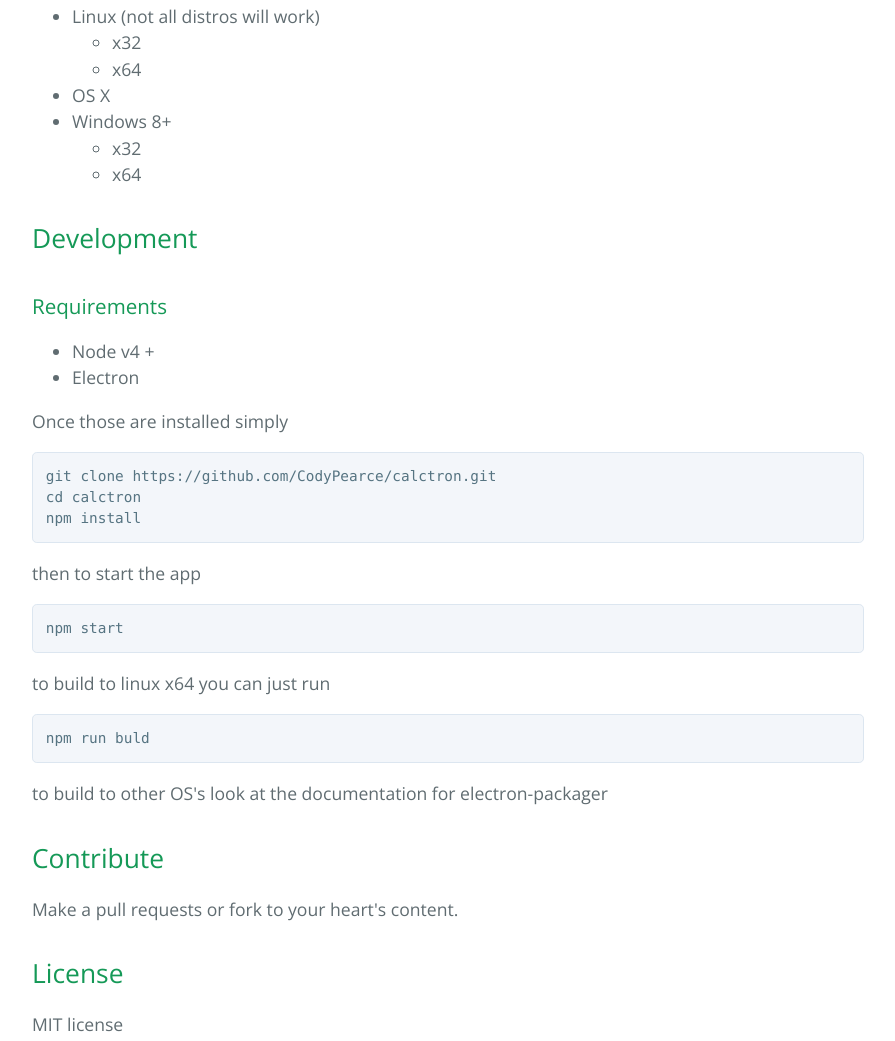
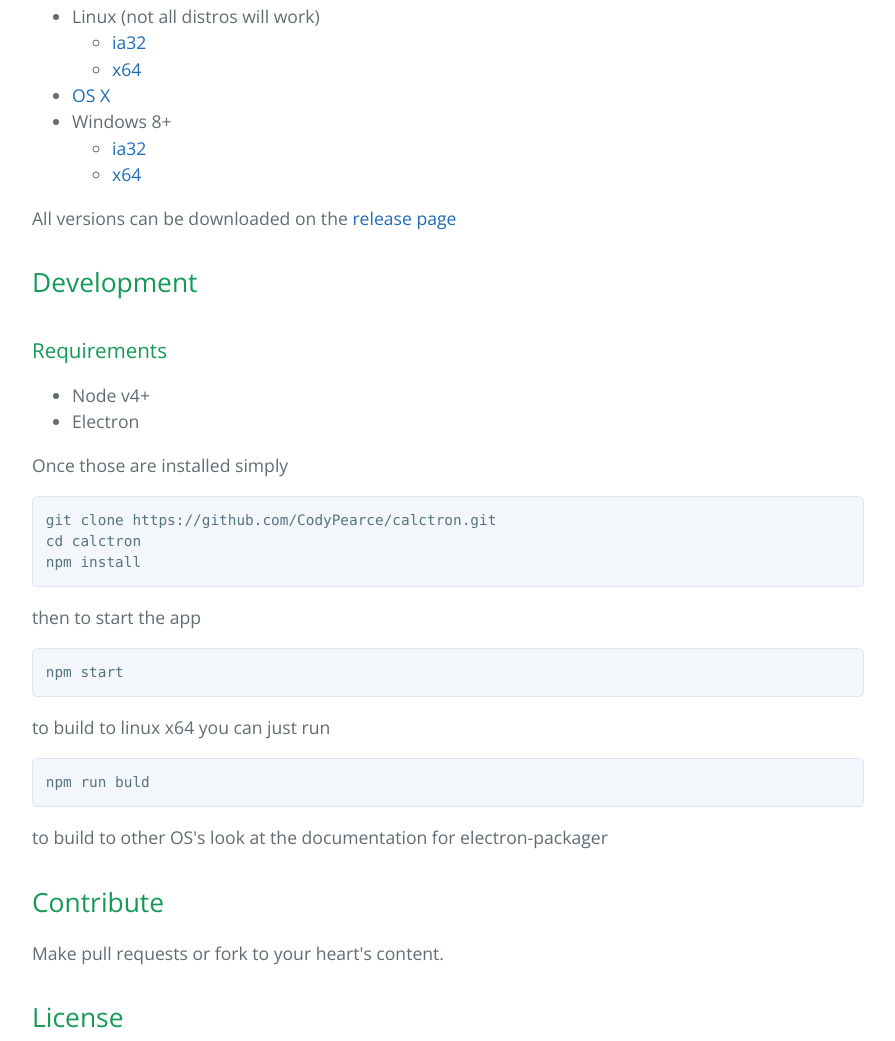
Before and after one commit to codypearce/calctron, a plain HTML site: page index.html in a window 1280 px wide. Shown: the part 1087-2128 px from the top of the page, without its empty margins (192-1087 px from the left). Drawn offline with nearby package versions, Linux system fonts and the light colour scheme.

```diff
--- a/index.html
+++ b/index.html
@@ -42,19 +42,21 @@
 <li>Linux (not all distros will work)
 
 <ul>
-<li>x32</li>
-<li>x64</li>
+<li><a href="https://github.com/CodyPearce/calctron/releases/download/v1.0.0/calctron-linux-ia32.tar.gz">ia32</a></li>
+<li><a href="https://github.com/CodyPearce/calctron/releases/download/v1.0.0/calctron-linux-x64.tar.gz">x64</a></li>
 </ul>
 </li>
-<li>OS X</li>
+<li><a href="https://github.com/CodyPearce/calctron/releases/download/v1.0.0/calctron-darwin-x64.zip">OS X</a></li>
 <li>Windows 8+
 
 <ul>
-<li>x32</li>
-<li>x64</li>
+<li><a href="https://github.com/CodyPearce/calctron/releases/download/v1.0.0/calctron-win32-ia32.zip">ia32</a></li>
+<li><a href="https://github.com/CodyPearce/calctron/releases/download/v1.0.0/calctron-win32-x64.zip">x64</a></li>
 </ul>
 </li>
 </ul>
+
+<p>All versions can be downloaded on the <a href="https://github.com/CodyPearce/calctron/releases/tag/v1.0.0">release page</a></p>
 
 <h2>
 <a id="development" class="anchor" href="#development" aria-hidden="true"><span aria-hidden="true" class="octicon octicon-link"></span></a>Development</h2>
@@ -63,7 +65,7 @@
 <a id="requirements" class="anchor" href="#requirements" aria-hidden="true"><span aria-hidden="true" class="octicon octicon-link"></span></a>Requirements</h3>
 
 <ul>
-<li>Node v4 +</li>
+<li>Node v4+</li>
 <li>Electron </li>
 </ul>
 
@@ -89,7 +91,7 @@
 <h2>
 <a id="contribute" class="anchor" href="#contribute" aria-hidden="true"><span aria-hidden="true" class="octicon octicon-link"></span></a>Contribute</h2>
 
-<p>Make a pull requests or fork to your heart's content.</p>
+<p>Make pull requests or fork to your heart's content.</p>
 
 <h2>
 <a id="license" class="anchor" href="#license" aria-hidden="true"><span aria-hidden="true" class="octicon octicon-link"></span></a>License</h2>
```
Also changed, not shown: params.json (+1 -1 lines).
